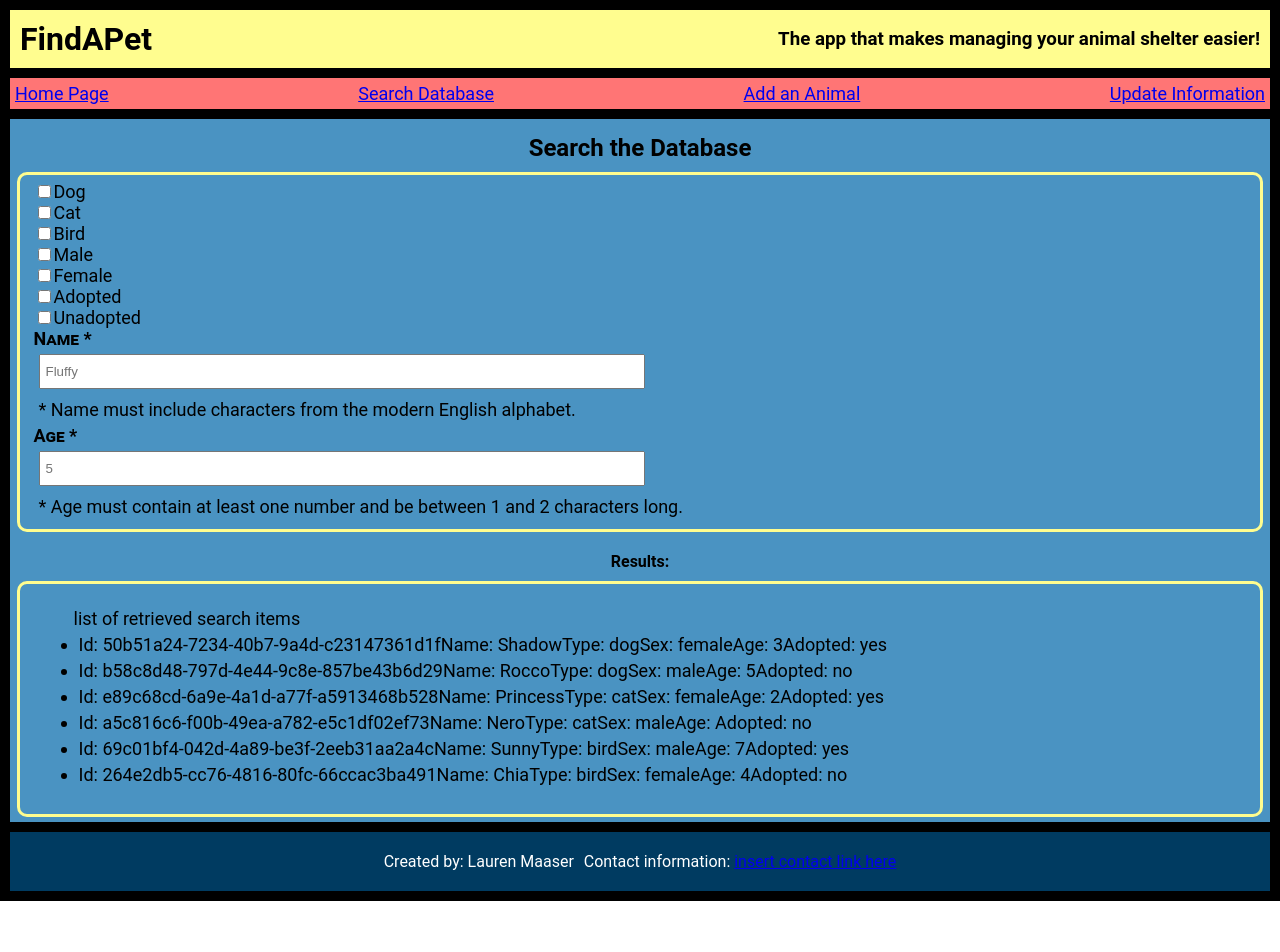
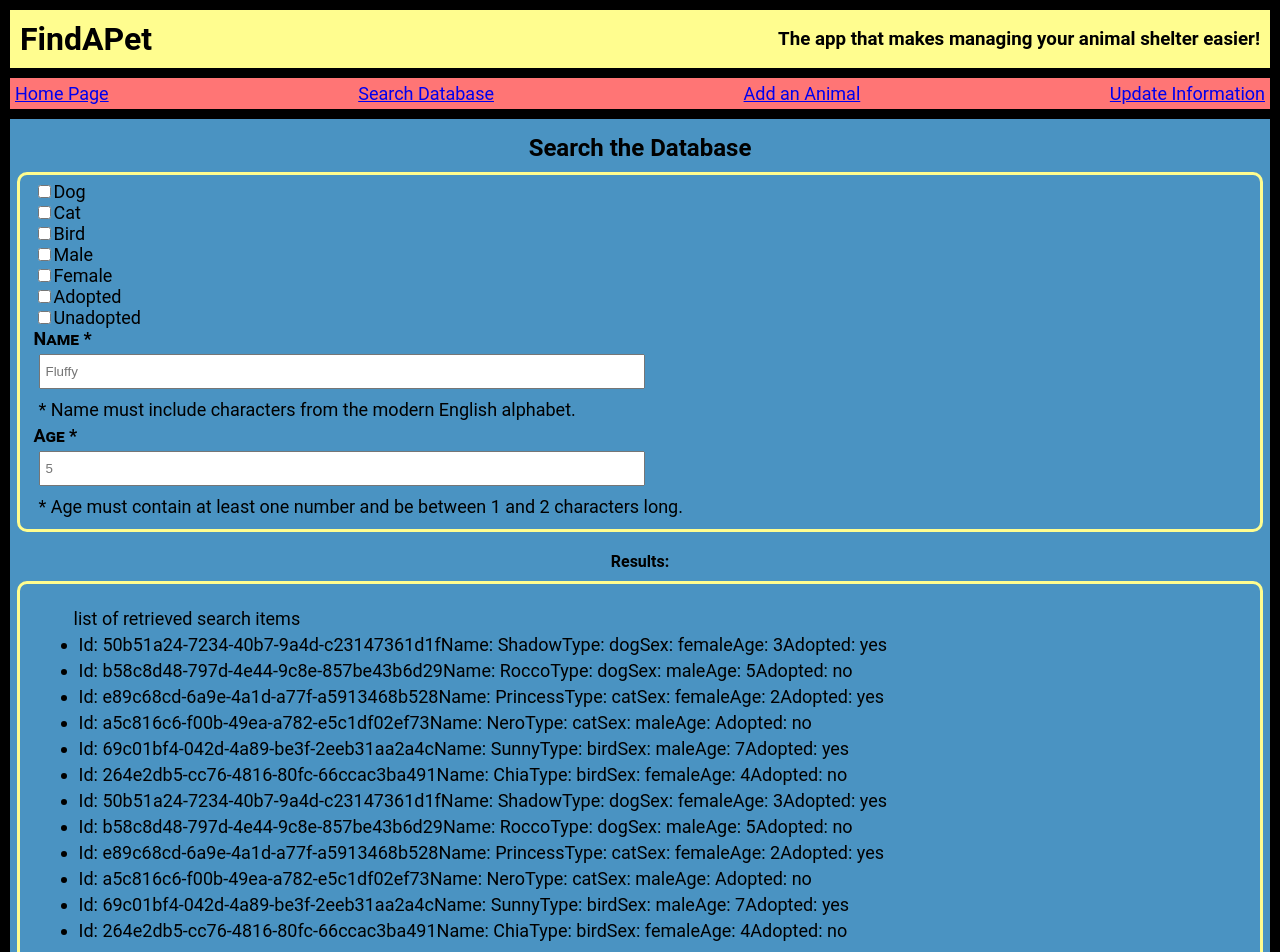
Before and after one commit to Lmcmaaser/find-a-pet-app, a React (Create React App) app: page /search in a window 1280 px wide. Shown: the top 952 px of the page. Before the commit the page ends 901 px from the top, so only its background shows below. Built offline with nearby package versions, Linux system fonts and the light colour scheme.

Commit message:
playing with array of types

```diff
--- a/src/Search/Search.js
+++ b/src/Search/Search.js
@@ -9,7 +9,8 @@ export default class Search extends React.Component {
   constructor(props) {
     super(props)
     this.state = {
-        filteredPets: []
+        filteredPets: [],
+
       }
   }
 
@@ -20,16 +21,19 @@ export default class Search extends React.Component {
     this.context.setPets(Store.pets)
   }
 
-   getFilteredPets() {
+  getFilteredPets() {
     let filteredPets = this.context.pets
+    let multipleTypes = this.context.pets
+    let finalFilteredPets = filteredPets.concat(multipleTypes)
 
     if (this.state.nameFilter) {
       filteredPets = findName(filteredPets , this.state.nameFilter)
      }
 
     if (this.state.petTypeFilter) {
-      filteredPets = findPetType(filteredPets, this.state.petTypeFilter)
+      multipleTypes = findPetType(multipleTypes, this.state.petTypeFilter)
     }
+    console.log(multipleTypes)
 
     if (this.state.sexFilter) {
       filteredPets = findSex(filteredPets, this.state.sexFilter)
@@ -43,7 +47,7 @@ export default class Search extends React.Component {
       filteredPets = findAge(filteredPets, this.state.ageFilter)
     }
 
-    return filteredPets;
+    return finalFilteredPets;
 
   }
 
@@ -78,8 +82,8 @@ export default class Search extends React.Component {
 
 
   render () {
-    let filteredPets = this.getFilteredPets()
-    console.log(filteredPets);
+    let finalFilteredPets = this.getFilteredPets()
+    console.log(finalFilteredPets);
     return(
       <div>
         <form className="search-form">
@@ -200,7 +204,7 @@ export default class Search extends React.Component {
           <h4>Results:</h4>
           <div className="results-list">
             <ul>list of retrieved search items
-              {filteredPets.map((pet) =>
+              {finalFilteredPets.map((pet) =>
                 <li key={pet.id}>
                   Id: {pet.id}
                   Name: {pet.name}
```
